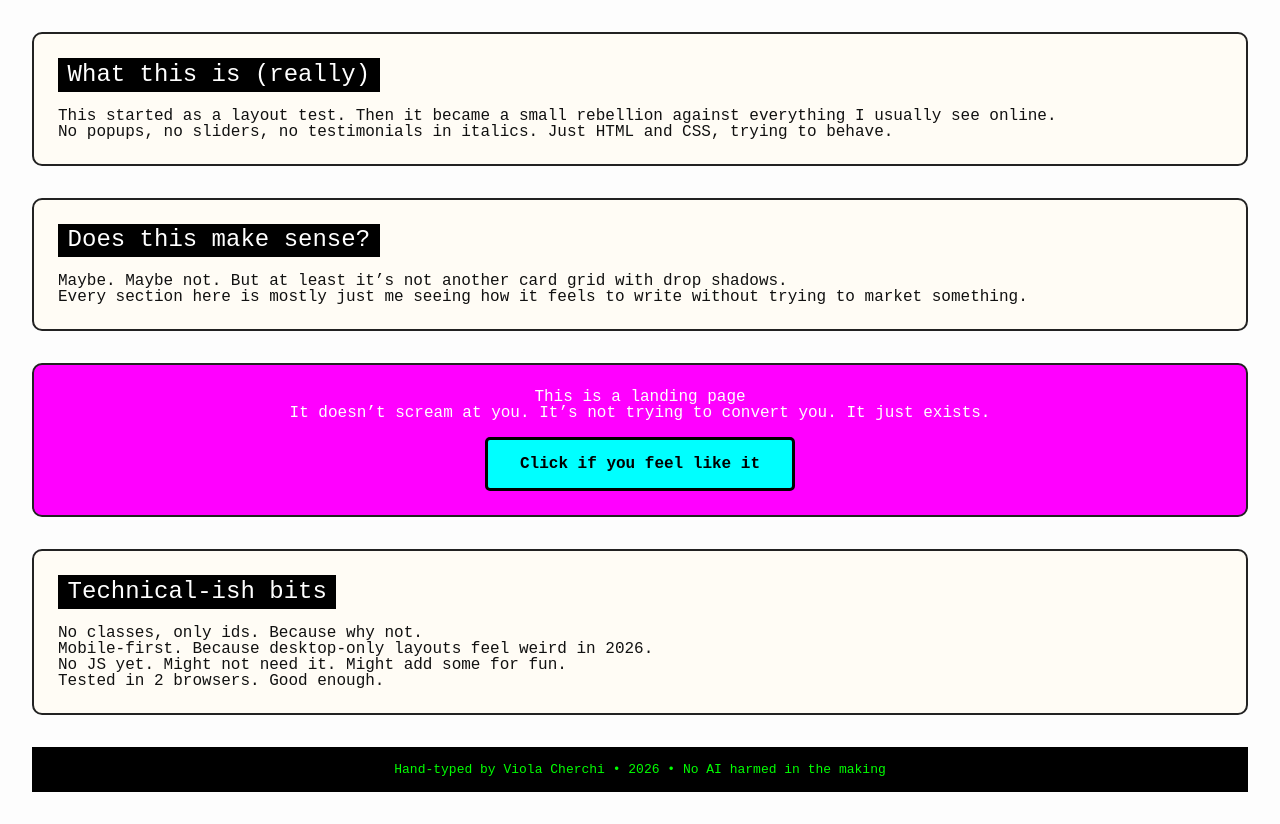
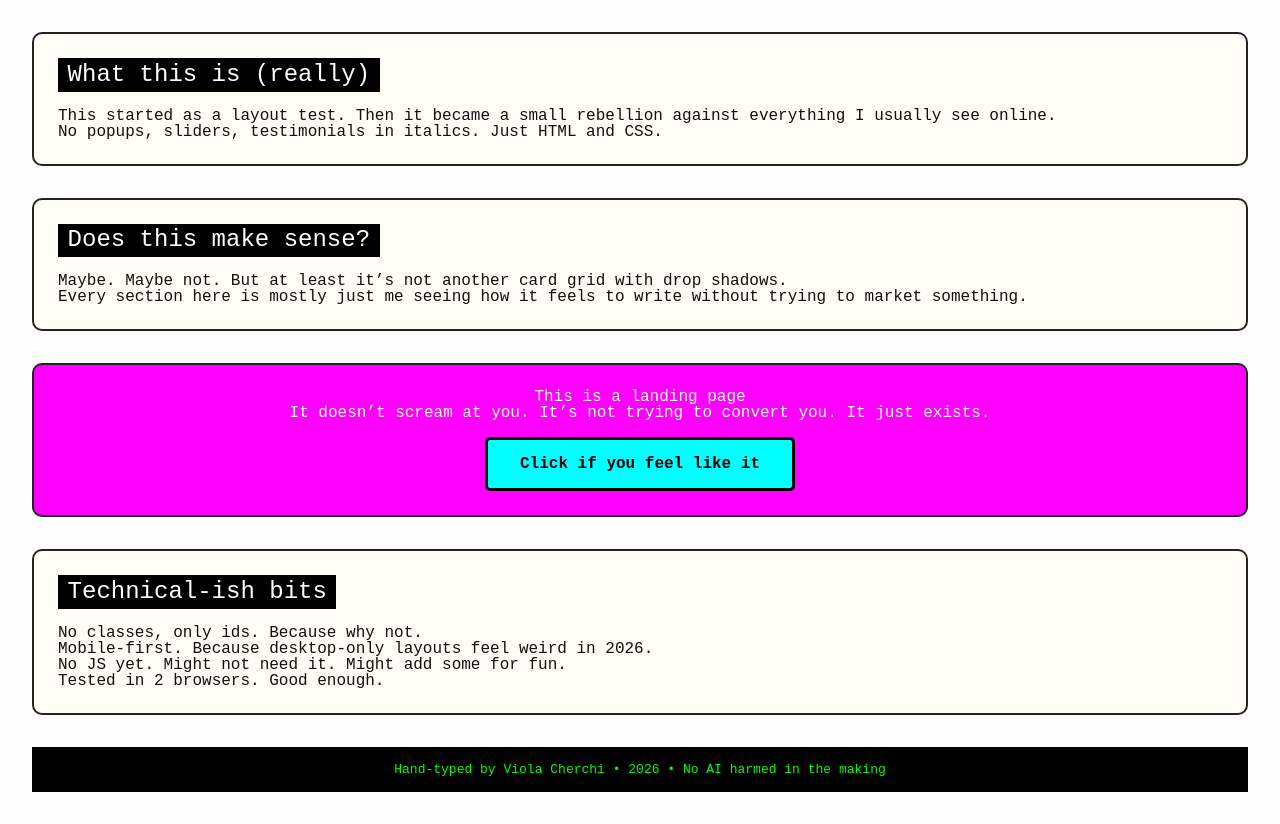
Before and after one commit to violacherchi-sketch/landing-page-conversion-layout, a plain HTML site: page index.html in a window 1280 px wide. Drawn offline with Linux system fonts and the light colour scheme.

Commit message:
Update index.html

```diff
--- a/index.html
+++ b/index.html
@@ -13,7 +13,7 @@
     <section id="top-left">
       <h2>What this is (really)</h2>
       <p>This started as a layout test. Then it became a small rebellion against everything I usually see online.</p>
-      <p>No popups, no sliders, no testimonials in italics. Just HTML and CSS, trying to behave.</p>
+      <p>No popups, sliders, testimonials in italics. Just HTML and CSS.</p>
     </section>
 
     <section id="top-right">
```
